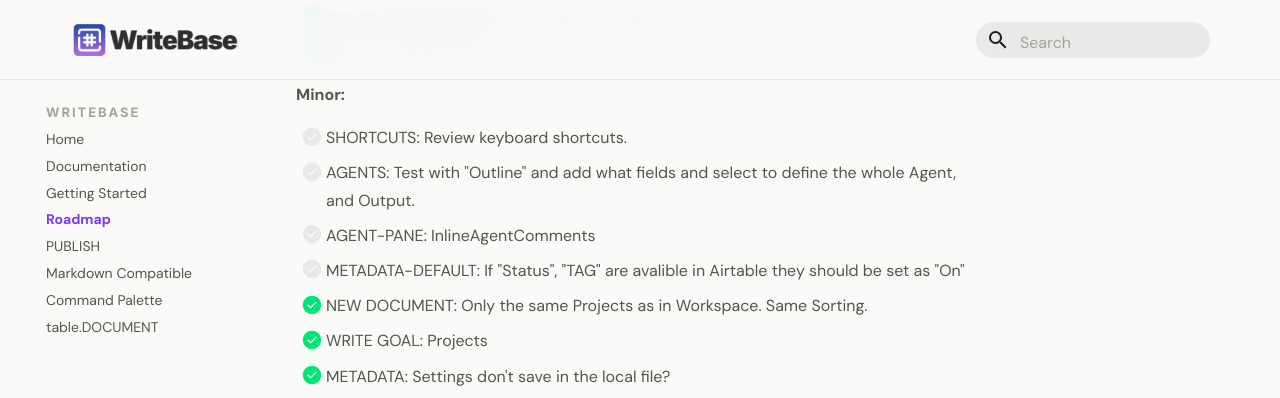
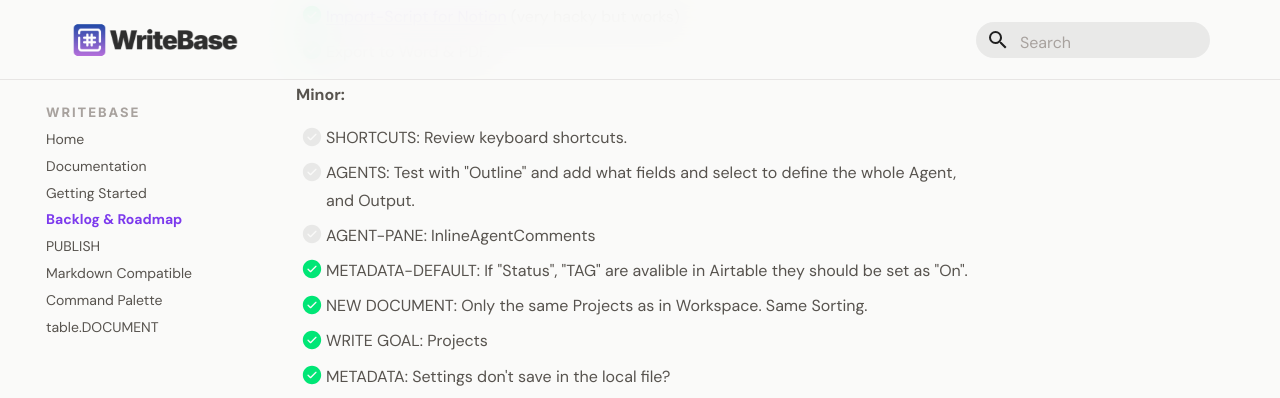
Before and after one commit to larssonhthomas-afk/writebase-docs, an MkDocs documentation site: the page built from docs/009-roadmap.md, in a window 1280 px wide and 900 px high, scrolled down 880 px. Shown: the top 398 px of the window. Built offline with MkDocs 1.6.1 and Material for MkDocs 9.7.7, drawn with Linux system fonts in a browser that asks for light colours; some web fonts are replaced.

Commit message:
Update 009-roadmap.md

```diff
--- a/docs/009-roadmap.md
+++ b/docs/009-roadmap.md
@@ -1,6 +1,6 @@
 ---
 layout: default
-title: "Roadmap"
+title: "Backlog & Roadmap"
 nav_order: 9
 ---
 
@@ -41,7 +41,7 @@ This Backlog has a priority 1-3.
 - [ ] AGENTS: Test with "Outline" and add what fields and select to define the whole Agent, and Output.
 - [ ] AGENT-PANE: InlineAgentComments
 
-- [ ] METADATA-DEFAULT: If "Status", "TAG" are avalible in Airtable they should be set as "On"
+- [x] METADATA-DEFAULT: If "Status", "TAG" are avalible in Airtable they should be set as "On".
 - [x] NEW DOCUMENT: Only the same Projects as in Workspace. Same Sorting.
 - [x] WRITE GOAL: Projects
 - [x] METADATA: Settings don't save in the local file?
```
